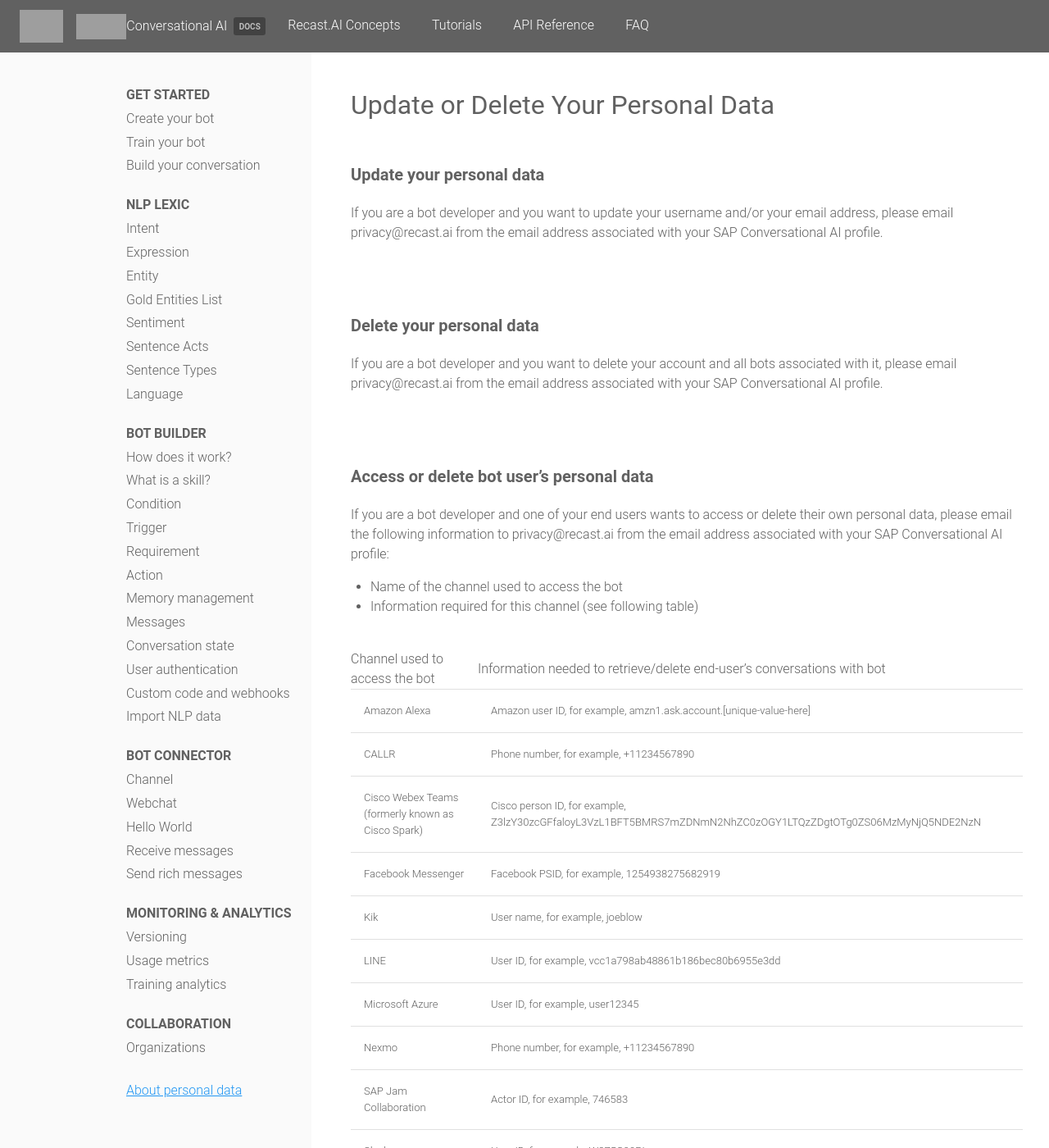
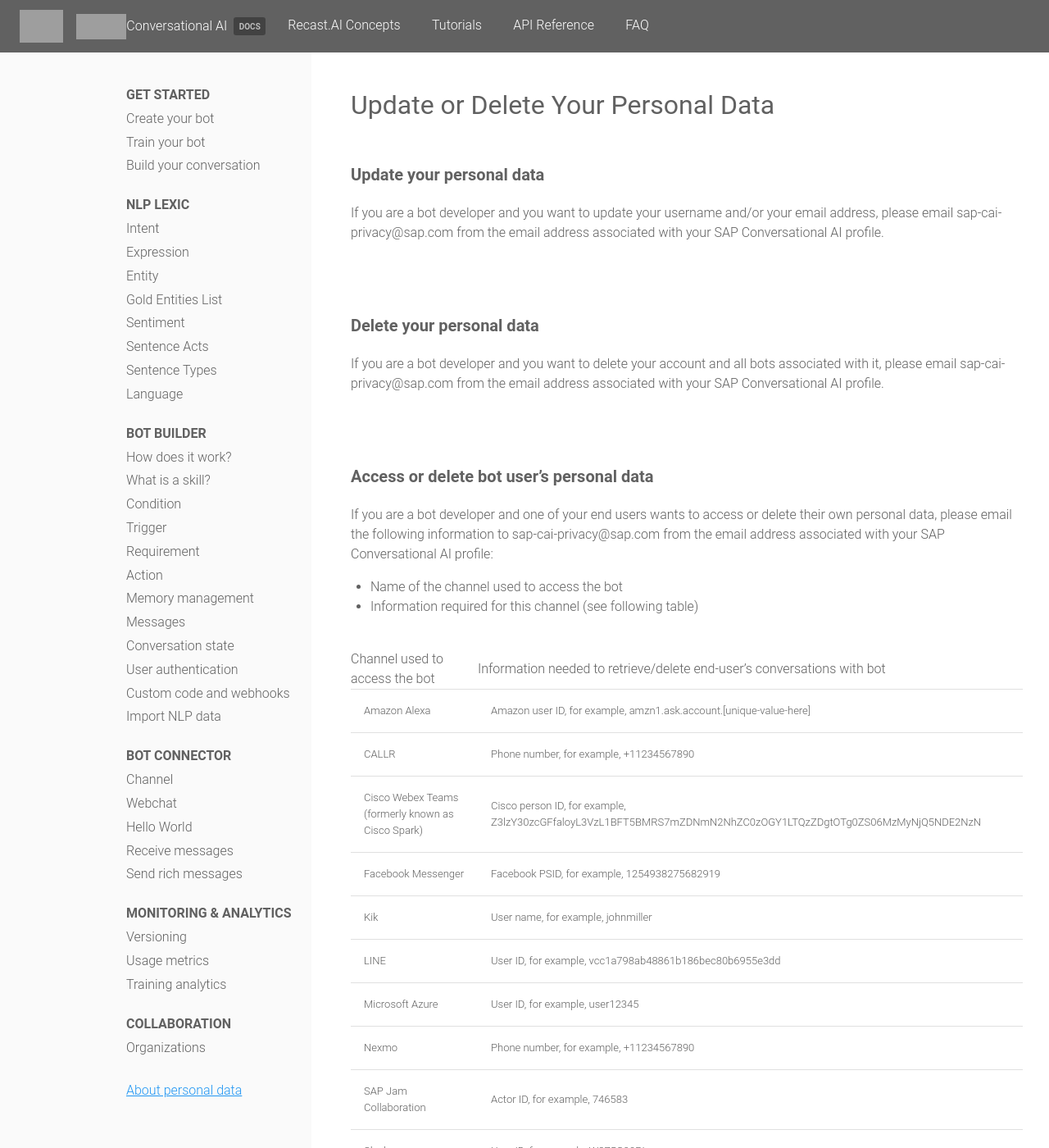
Before and after one commit to SAP-archive/docs, a Jekyll site: the page built from personal_data.md, in a window 1280 px wide and 1400 px high. Shown: the whole window at 82% size. Built offline with Jekyll 4.4.1, drawn with Linux system fonts in a browser that asks for light colours; nearby versions of some CDN libraries; a style sheet for code colours, icons or effects is not loaded; some of the changed text lies outside the part shown; grey boxes are pictures that could not be loaded.

Commit message:
Update personal_data.md

```diff
--- a/personal_data.md
+++ b/personal_data.md
@@ -7,19 +7,19 @@
 
 ### Update your personal data
 
-If you are a bot developer and you want to update your username and/or your email address, please email privacy@recast.ai from the email address associated with your SAP Conversational AI profile.
+If you are a bot developer and you want to update your username and/or your email address, please email sap-cai-privacy@sap.com from the email address associated with your SAP Conversational AI profile.
 
 <br/>
 
 ### Delete your personal data
 
-If you are a bot developer and you want to delete your account and all bots associated with it, please email privacy@recast.ai from the email address associated with your SAP Conversational AI profile.
+If you are a bot developer and you want to delete your account and all bots associated with it, please email sap-cai-privacy@sap.com from the email address associated with your SAP Conversational AI profile.
 
 <br/>
 
 ### Access or delete bot user's personal data
 
-If you are a bot developer and one of your end users wants to access or delete their own personal data, please email the following information to privacy@recast.ai from the email address associated with your SAP Conversational AI profile:
+If you are a bot developer and one of your end users wants to access or delete their own personal data, please email the following information to sap-cai-privacy@sap.com from the email address associated with your SAP Conversational AI profile:
 -   Name of the channel used to access the bot
 -   Information required for this channel \(see following table\)
 
@@ -31,7 +31,7 @@
 |CALLR|Phone number, for example, +11234567890|
 |Cisco Webex Teams \(formerly known as Cisco Spark\)|Cisco person ID, for example, Z3lzY30zcGFfaloyL3VzL1BFT5BMRS7mZDNmN2NhZC0zOGY1LTQzZDgtOTg0ZS06MzMyNjQ5NDE2NzN|
 |Facebook Messenger|Facebook PSID, for example, 1254938275682919|
-|Kik|User name, for example, joeblow|
+|Kik|User name, for example, johnmiller|
 |LINE|User ID, for example, vcc1a798ab48861b186bec80b6955e3dd|
 |Microsoft Azure|User ID, for example, user12345|
 |Nexmo|Phone number, for example, +11234567890|
@@ -39,5 +39,5 @@
 |Slack|User ID, for example, W875G90RL|
 |Telegram|Chat ID, for example, 180847183|
 |Twilio|Phone number, for example, +11234567890|
-|Twitch|User name, for example, joeblow|
-|Twitter|User name, for example, joeblow|
+|Twitch|User name, for example, johnmiller|
+|Twitter|User name, for example, johnmiller|
```
